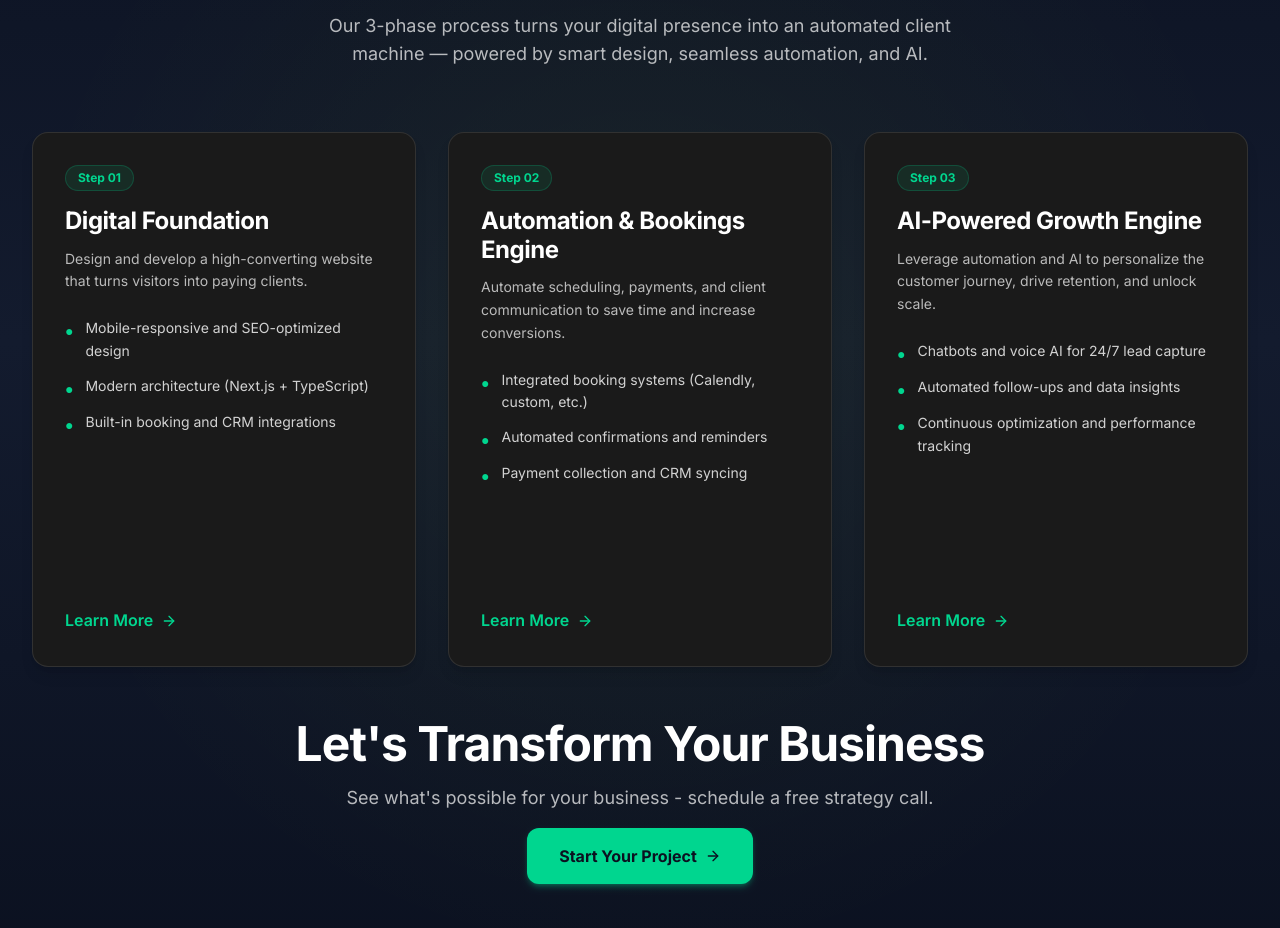
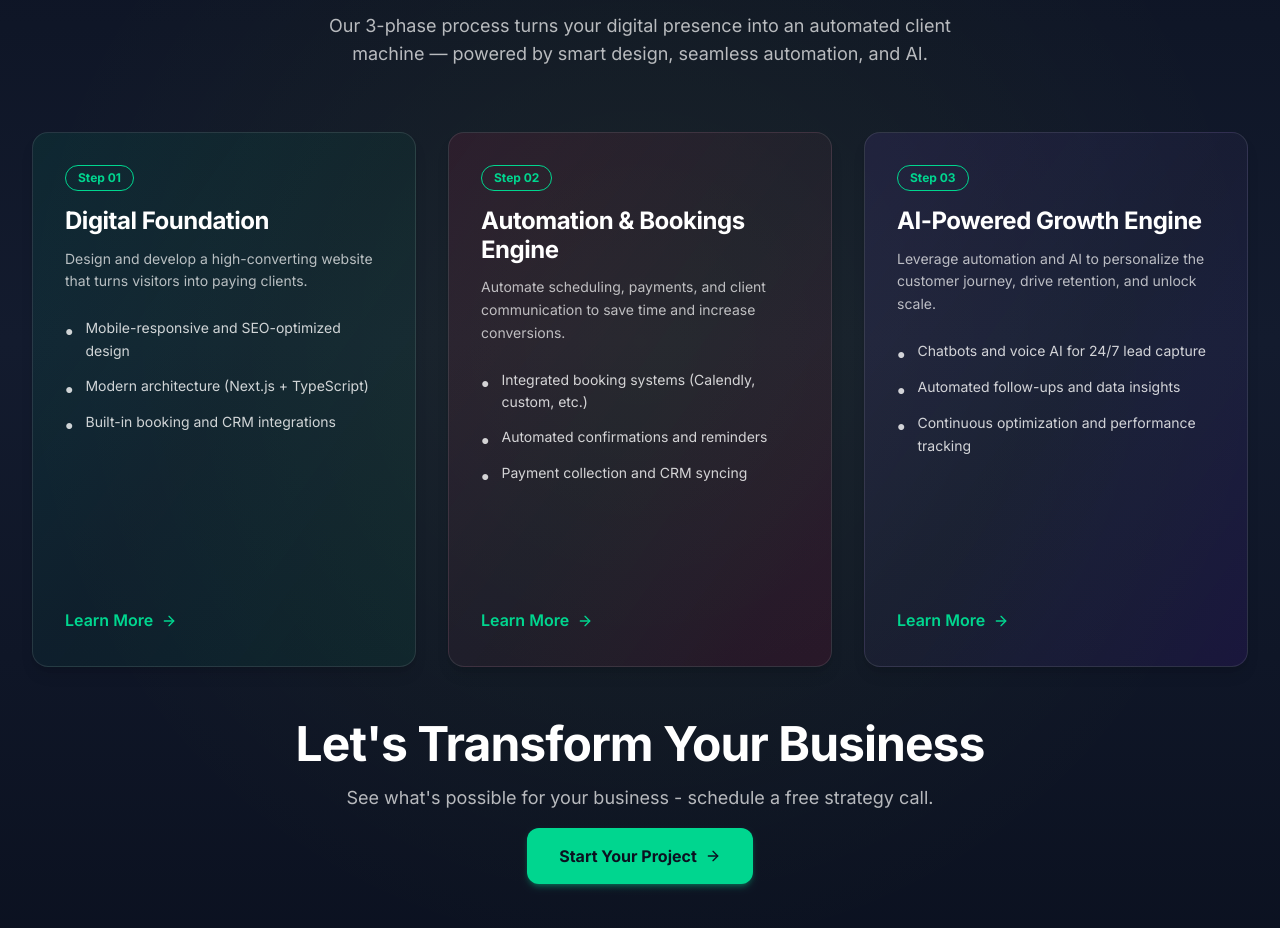
Before and after one commit to benthuro21/NorthHighDigital, a Next.js app: page / in a window 1280 px wide. Shown: the part 2560-3488 px from the top of the page. Built offline with nearby package versions, Linux system fonts and the light colour scheme.

Commit message:
finished process css

```diff
--- a/src/app/(site)/_components/process.tsx
+++ b/src/app/(site)/_components/process.tsx
@@ -16,6 +16,8 @@ export function Process() {
         "Modern architecture (Next.js + TypeScript)",
         "Built-in booking and CRM integrations",
       ],
+      gradient: "from-emerald-500/10 via-emerald-400/5 to-emerald-600/10",
+      glow: "emerald-500",
     },
     {
       id: "Step 02",
@@ -27,6 +29,8 @@ export function Process() {
         "Automated confirmations and reminders",
         "Payment collection and CRM syncing",
       ],
+      gradient: "from-rose-500/10 via-rose-400/5 to-rose-600/10",
+      glow: "rose-500",
     },
     {
       id: "Step 03",
@@ -38,6 +42,8 @@ export function Process() {
         "Automated follow-ups and data insights",
         "Continuous optimization and performance tracking",
       ],
+      gradient: "from-violet-500/10 via-violet-400/5 to-violet-600/10",
+      glow: "violet-500",
     },
   ];
 
@@ -59,22 +65,15 @@ export function Process() {
           viewport={{ once: true }}
           className="text-center mb-16"
         >
-          {/* Preheading */}
           <p className="text-sm uppercase tracking-widest text-accent mb-3 mt-5 font-semibold">
             What We Do
           </p>
-
-          {/* Main Heading */}
           <h2 className="text-5xl sm:text-5xl font-bold font-heading mb-9 text-white">
             From Website to <span className="text-accent">Growth Engine</span>.
           </h2>
-
-          {/* Subheading */}
           <p className="text-xl text-accent font-medium italic">
             Build. Automate. Scale.
           </p>
-
-          {/* Description */}
           <p className="text-lg text-white/70 max-w-2xl mx-auto mt-10 font-body">
             Our 3-phase process turns your digital presence into an automated
             client machine — powered by smart design, seamless automation, and
@@ -92,21 +91,23 @@ export function Process() {
               transition={{ duration: 0.4, delay: index * 0.1 }}
               viewport={{ once: true }}
               whileHover={{
-                scale: 1.02,
+                scale: 1.03,
                 y: -8,
               }}
-              className="relative rounded-2xl h-[535px] p-8 bg-[#1A1A1A] border border-white/10 hover:border-accent/50 shadow-lg hover:shadow-accent/20 flex flex-col justify-between transition-all duration-300"
+              className={`relative rounded-2xl h-[535px] p-8 border border-white/10 shadow-lg hover:shadow-${step.glow}/30 flex flex-col justify-between transition-all duration-300 bg-gradient-to-br ${step.gradient}`}
             >
-              {/* Accent glow on hover */}
+              {/* Soft Glow */}
               <motion.div
-                className="absolute inset-0 rounded-2xl bg-gradient-to-br from-accent/5 to-transparent opacity-0 pointer-events-none"
+                className={`absolute inset-0 rounded-2xl bg-gradient-to-br from-${step.glow}/10 to-transparent opacity-0 pointer-events-none`}
                 whileHover={{ opacity: 1 }}
                 transition={{ duration: 0.3 }}
               />
 
               <div className="relative z-10">
                 <div className="flex items-center gap-2 mb-4">
-                  <span className="text-xs font-bold bg-accent/10 text-accent px-3 py-1 rounded-full border border-accent/20">
+                  <span
+                    className={`text-xs font-bold bg-${step.glow}/10 text-accent px-3 py-1 rounded-full border border-${step.glow}/20`}
+                  >
                     {step.id}
                   </span>
                 </div>
@@ -116,11 +117,12 @@ export function Process() {
                 <p className="text-white/70 text-sm mb-6 leading-relaxed">
                   {step.subtitle}
                 </p>
-
                 <div className="space-y-3 text-white/80">
                   {step.results.map((result, i) => (
                     <div key={i} className="flex items-start gap-3">
-                      <span className="text-accent mt-1 text-sm">●</span>
+                      <span className={`text-${step.glow} mt-1 text-sm`}>
+                        ●
+                      </span>
                       <span className="text-sm leading-relaxed">{result}</span>
                     </div>
                   ))}
@@ -133,14 +135,15 @@ export function Process() {
                 rel="noopener noreferrer"
                 whileHover={{ x: 5 }}
                 whileTap={{ scale: 0.95 }}
-                className="inline-flex items-center gap-2 text-accent hover:text-lighterblue font-semibold mt-8 relative z-10 transition-colors"
+                className={`inline-flex items-center gap-2 text-accent hover:text-white font-semibold mt-8 relative z-10 transition-colors`}
               >
                 Learn More <ArrowRight className="w-4 h-4" />
               </motion.a>
             </motion.div>
           ))}
         </div>
-        {/* Call to Action Section */}
+
+        {/* Call to Action */}
         <motion.div
           initial={{ opacity: 0, y: 20 }}
           whileInView={{ opacity: 1, y: 0 }}
```
